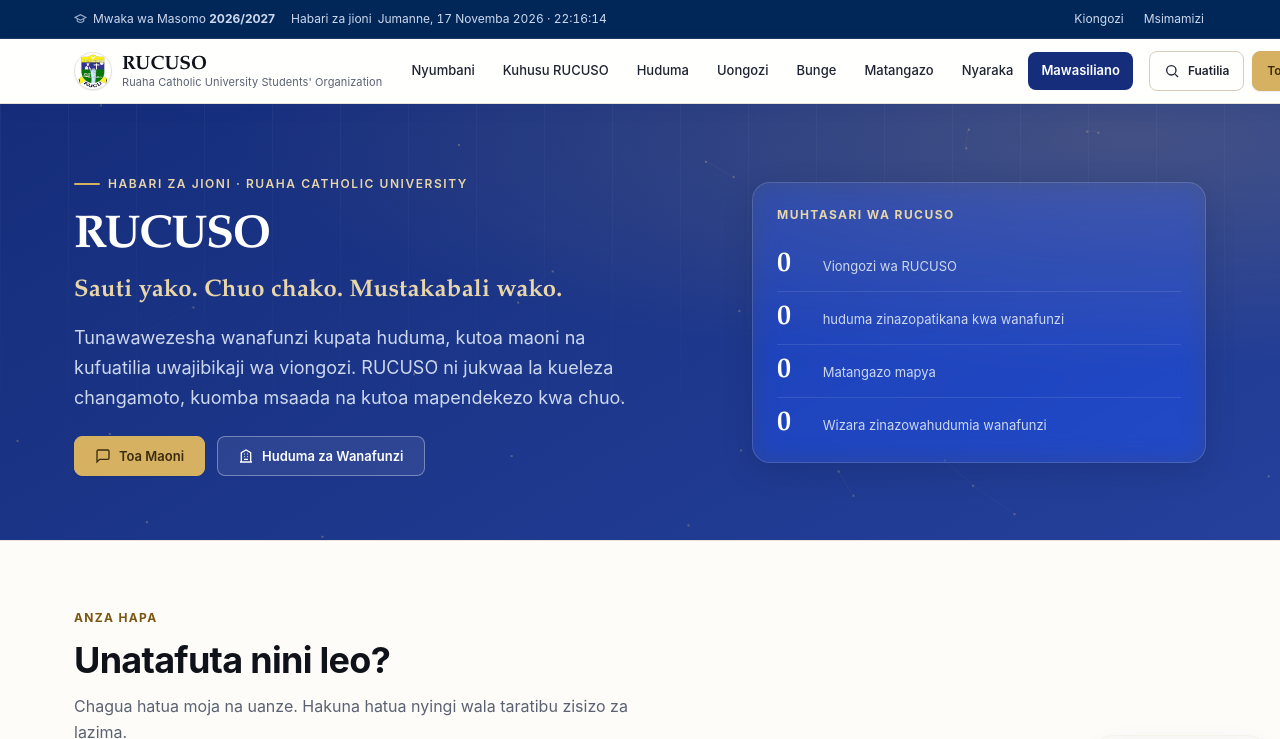
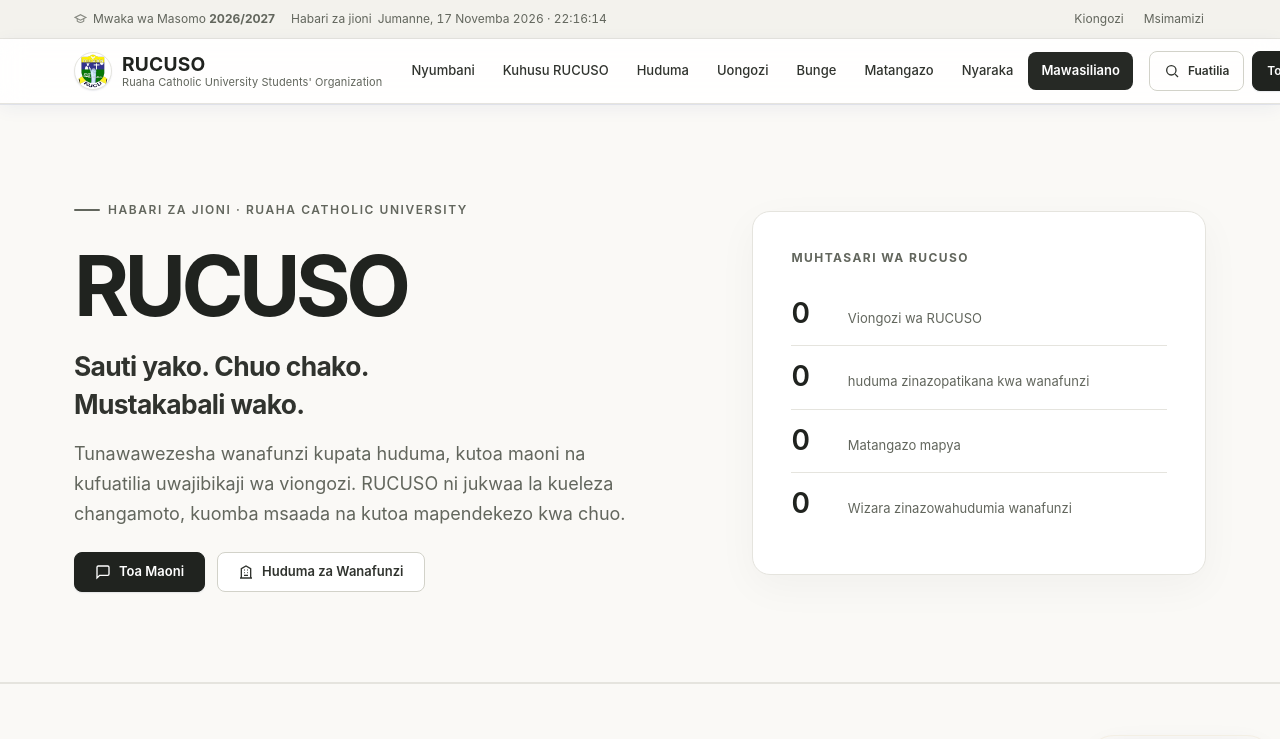
Before and after one commit to paulomkenya0-hue/rucuso, a plain HTML site: page index.html in a window 1280 px wide. Shown: the top 739 px of the page. Drawn offline with nearby package versions, Linux system fonts and the light colour scheme; no server answers.

Commit message:
Refresh public portal with a minimal milk-white theme

```diff
--- /dev/null
+++ b/css/public-milk.css
@@ -0,0 +1,128 @@
+/* Public portal only; administration keeps its own design system. */
+.public-milk {
+  --navy: #262925;
+  --navy-700: #20231f;
+  --navy2: #41453f;
+  --gold: #d9d6cc;
+  --gold-soft: #eeece5;
+  --gold-ink: #272923;
+  --gold-text: #55594f;
+  --bg: #faf9f6;
+  --bg-alt: #f3f2ed;
+  --cream: #f3f2ed;
+  --cream-soft: #eeece6;
+  --surface: #fff;
+  --card: #fff;
+  --border: #e5e4de;
+  --border-strong: #d2d2c9;
+  --text: #30332e;
+  --text-strong: #20231f;
+  --muted: #62665d;
+  --muted-2: #686c63;
+  --font-display: var(--font-sans);
+}
+.public-milk .utilitybar {
+  background: var(--bg-alt);
+  color: var(--muted);
+  border-bottom: 1px solid var(--border);
+}
+.public-milk .utilitybar a { color: inherit; }
+.public-milk .hero {
+  background: var(--bg);
+  color: var(--text);
+  border-bottom: 1px solid var(--border);
+}
+.public-milk .hero::before,
+.public-milk .hero::after,
+.public-milk .glow::before,
+.public-milk .glow::after,
+.public-milk .tilt::after { display: none; }
+.public-milk .hero__inner { padding-block: clamp(3rem, 7vw, 6rem); }
+.public-milk .hero__title {
+  color: var(--text-strong);
+  font-size: clamp(3rem, 8vw, 5.25rem);
+  letter-spacing: -0.055em;
+}
+.public-milk .hero__title em {
+  color: var(--text);
+  font-size: clamp(1.2rem, 2.5vw, 1.65rem);
+  letter-spacing: -0.025em;
+  max-width: 25ch;
+  line-height: 1.45;
+}
+.public-milk .hero__eyebrow,
+.public-milk .hero__panel h2 { color: var(--muted); }
+.public-milk .hero__eyebrow::before { background: var(--muted); }
+.public-milk .hero__lede,
+.public-milk .hero__stat span { color: var(--muted); }
+.public-milk .hero__panel {
+  background: var(--surface);
+  border-color: var(--border);
+  padding: clamp(1.5rem, 3vw, 2.5rem);
+  box-shadow: 0 12px 40px rgb(30 33 27 / 4%);
+  backdrop-filter: none;
+}
+.public-milk .hero__stat { border-color: var(--border); padding-block: 1rem; }
+.public-milk .hero__stat b { color: var(--text-strong); font-weight: 600; }
+.public-milk .btn--primary {
+  background: var(--text-strong);
+  border-color: var(--text-strong);
+  color: var(--surface);
+}
+.public-milk .btn--primary:hover:not(:disabled) {
+  background: var(--text);
+  border-color: var(--text);
+  box-shadow: 0 4px 12px rgb(30 33 27 / 12%);
+}
+.public-milk .btn--onDark {
+  background: var(--surface);
+  color: var(--text);
+  border-color: var(--border-strong);
+}
+.public-milk .btn--onDark:hover:not(:disabled) {
+  background: var(--bg-alt);
+  border-color: var(--muted);
+}
+.public-milk .quickcard__icon,
+.public-milk .quickcard--primary .quickcard__icon,
+.public-milk .quickcard--ok .quickcard__icon,
+.public-milk .linkcard__icon {
+  background: var(--bg-alt);
+  color: var(--text);
+}
+.public-milk .announcement-ticker { background: var(--bg-alt); border-bottom: 1px solid var(--border); }
+.public-milk .announcement-ticker__label { color: var(--text); }
+.public-milk .sitefooter {
+  background: var(--bg-alt);
+  border-top: 1px solid var(--border);
+  color: var(--muted);
+  --on-dark-muted: var(--muted);
+}
+.public-milk .footerbrand__name,
+.public-milk .footercol h3,
+.public-milk .footercontact__row svg,
+.public-milk .footercol a:hover,
+.public-milk .footercol button.link:hover,
+.public-milk .footercontact__row a:hover { color: var(--text-strong); }
+.public-milk .footerbrand__acad {
+  background: var(--surface);
+  border-color: var(--border);
+  color: var(--muted);
+}
+.public-milk .sitefooter__base { border-color: var(--border); }
+/* Preserve the visitor's explicit dark-mode preference in neutral tones. */
+:root[data-theme="dark"] .public-milk {
+  --bg: #191b18;
+  --bg-alt: #20231f;
+  --surface: #272a25;
+  --card: #272a25;
+  --cream: #20231f;
+  --cream-soft: #30332d;
+  --border: #3c4037;
+  --border-strong: #565c50;
+  --text: #e3e5dc;
+  --text-strong: #f5f5ee;
+  --muted: #b6bcad;
+  --muted-2: #aeb4a5;
+  --gold-text: #c4c8b9;
+}
--- a/index.html
+++ b/index.html
@@ -8,7 +8,7 @@
 <meta name="description" content="RUCUSO — jukwaa rasmi la uongozi wa wanafunzi, huduma za wanafunzi, na mfumo wa maoni/malalamiko wa Ruaha Catholic University (RUC). Toa maoni, fuatilia taarifa, ona uongozi na matangazo.">
 <link rel="canonical" href="https://rucuso.online/">
 <meta name="robots" content="index, follow">
-<meta name="theme-color" content="#152d7a">
+<meta name="theme-color" content="#faf9f6">
 <meta name="author" content="Ruaha Catholic University Students' Organization (RUCUSO)">
 <meta property="og:type" content="website">
 <meta property="og:site_name" content="RUCUSO">
@@ -39,8 +39,9 @@
      for the page to work, and every effect in it collapses under
      prefers-reduced-motion. -->
 <link rel="stylesheet" href="css/motion.css">
+<link rel="stylesheet" href="css/public-milk.css">
 </head>
-<body>
+<body class="public-milk">
 <a class="skip-link" href="#main">Rukia hadi maudhui makuu</a>
 
 <!-- ============ utility bar ============ -->
@@ -159,7 +160,6 @@
 
   <!-- ---------- hero ---------- -->
   <section class="hero" aria-labelledby="heroTitle">
-    <canvas class="hero__canvas" id="heroCanvas" aria-hidden="true"></canvas>
     <div class="container hero__inner">
       <div>
         <p class="hero__eyebrow"><span id="heroGreeting">Ruaha Catholic University</span></p>
```
